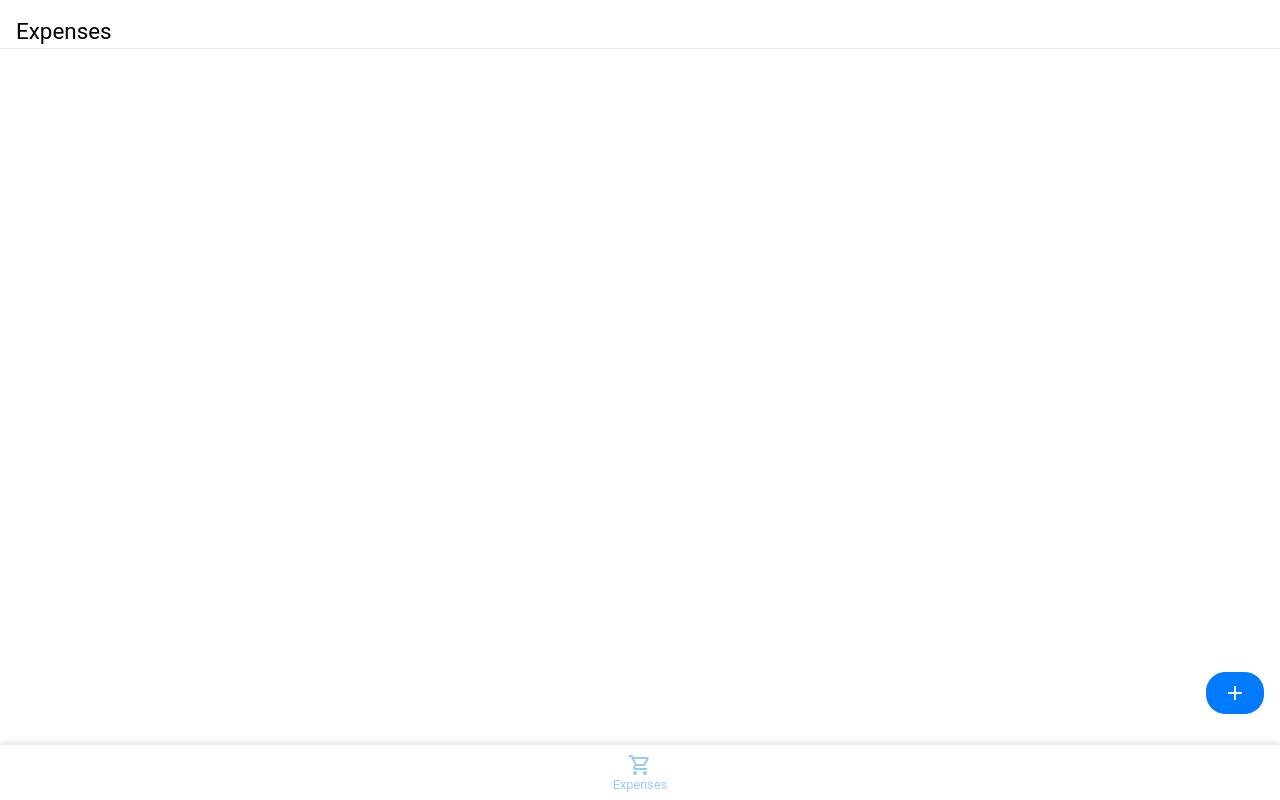
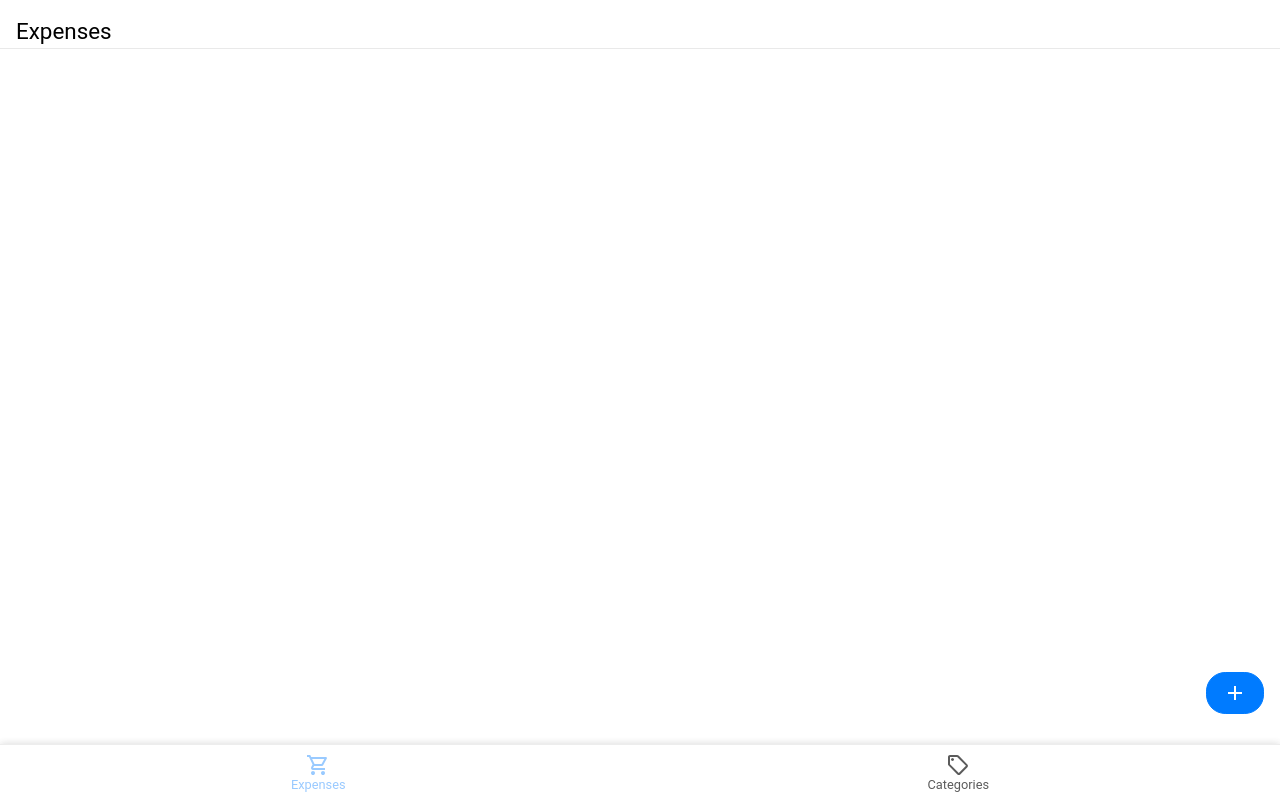
Before and after one commit to rudolfbatke/moneyhamster, a SvelteKit app: page /app/expenses in a window 1280 px wide. Built offline with nearby package versions, Linux system fonts and the light colour scheme.

Commit message:
feat(categories): add nav item
Signed-off-by: Rudolf Batke <rudolf@batke.eu>

```diff
--- /dev/null
+++ b/src/lib/components/Navbar.svelte
@@ -0,0 +1,68 @@
+<script>
+	import { browser } from '$app/environment';
+	import SellIcon from '$lib/icons/SellIcon.svelte';
+	import ShoppingCartIcon from '$lib/icons/ShoppingCartIcon.svelte';
+
+	let pathname = '';
+
+	// Get the current pathname
+	if (browser) {
+		pathname = location.pathname;
+	}
+
+	const navItems = [
+		{
+			name: 'Expenses',
+			path: '/app/expenses',
+			icon: ShoppingCartIcon
+		},
+		{
+			name: 'Categories',
+			path: '/app/categories',
+			icon: SellIcon
+		}
+	];
+</script>
+
+<!-- Bottom navigation bar with icons and text -->
+<nav>
+	{#each navItems as item}
+		<a href={item.path} class:active={pathname === item.path}>
+			<svelte:component this={item.icon} />
+			{item.name}
+		</a>
+	{/each}
+</nav>
+
+<style>
+	nav {
+		position: fixed;
+		bottom: 0;
+		left: 0;
+		right: 0;
+		display: flex;
+		justify-content: space-around;
+		align-items: center;
+		background-color: var(--background-color);
+		box-shadow: 0 0 0.5rem rgba(0, 0, 0, 0.2);
+		z-index: 1;
+		border-top: 1px solid var(--border-color);
+		opacity: 0.8;
+	}
+
+	a {
+		display: flex;
+		flex-direction: column;
+		align-items: center;
+		text-decoration: none;
+		color: var(--text-color);
+		font-size: 0.8rem;
+		padding: 0.5rem;
+		opacity: 0.8;
+	}
+
+	.active {
+		opacity: 1;
+		--text-color: var(--focus-color);
+	}
+</style>
--- /dev/null
+++ b/src/lib/icons/SellIcon.svelte
@@ -0,0 +1,11 @@
+<svg
+	xmlns="http://www.w3.org/2000/svg"
+	height="24"
+	viewBox="0 -960 960 960"
+	width="24"
+	style="fill: var(--text-color)"
+>
+	<path
+		d="M570-104q-23 23-57 23t-57-23L104-456q-11-11-17.5-26T80-514v-286q0-33 23.5-56.5T160-880h286q17 0 32 6.5t26 17.5l352 353q23 23 23 56.5T856-390L570-104Zm-57-56 286-286-353-354H160v286l353 354ZM260-640q25 0 42.5-17.5T320-700q0-25-17.5-42.5T260-760q-25 0-42.5 17.5T200-700q0 25 17.5 42.5T260-640ZM160-800Z"
+	/>
+</svg>
--- a/src/routes/+layout.svelte
+++ b/src/routes/+layout.svelte
@@ -1,62 +1,5 @@
 <script>
-	import ShoppingCart from '$lib/icons/ShoppingCart.svelte';
 	import './layout.css';
-	import { browser } from '$app/environment';
-
-	let pathname = '';
-
-	// Get the current pathname
-	if (browser) {
-		pathname = location.pathname;
-	}
 </script>
 
-<!-- Content -->
-<main>
-	<slot />
-</main>
-
-<!-- Bottom navigation bar with icons and text -->
-<nav>
-	<a href="/app/expenses" class:active={pathname === '/app/expenses'}>
-		<ShoppingCart />
-		Expenses
-	</a>
-</nav>
-
-<style>
-	main {
-		padding-bottom: 3.6rem;
-	}
-
-	nav {
-		position: fixed;
-		bottom: 0;
-		left: 0;
-		right: 0;
-		display: flex;
-		justify-content: space-around;
-		align-items: center;
-		background-color: var(--background-color);
-		box-shadow: 0 0 0.5rem rgba(0, 0, 0, 0.2);
-		z-index: 1;
-		border-top: 1px solid var(--border-color);
-		opacity: 0.8;
-	}
-
-	a {
-		display: flex;
-		flex-direction: column;
-		align-items: center;
-		text-decoration: none;
-		color: var(--text-color);
-		font-size: 0.8rem;
-		padding: 0.5rem;
-		opacity: 0.8;
-	}
-
-	.active {
-		opacity: 1;
-		--text-color: var(--focus-color);
-	}
-</style>
+<slot />
--- a/src/routes/app/+layout.svelte
+++ b/src/routes/app/+layout.svelte
@@ -1 +1,14 @@
-<slot />
+<script>
+	import Navbar from '$lib/components/Navbar.svelte';
+</script>
+
+<main>
+	<slot />
+</main>
+<Navbar />
+
+<style>
+	main {
+		padding-bottom: 3.6rem;
+	}
+</style>
```
Also changed, not shown: src/lib/icons/ShoppingCartIcon.svelte (renamed from src/lib/icons/ShoppingCart.svelte).
